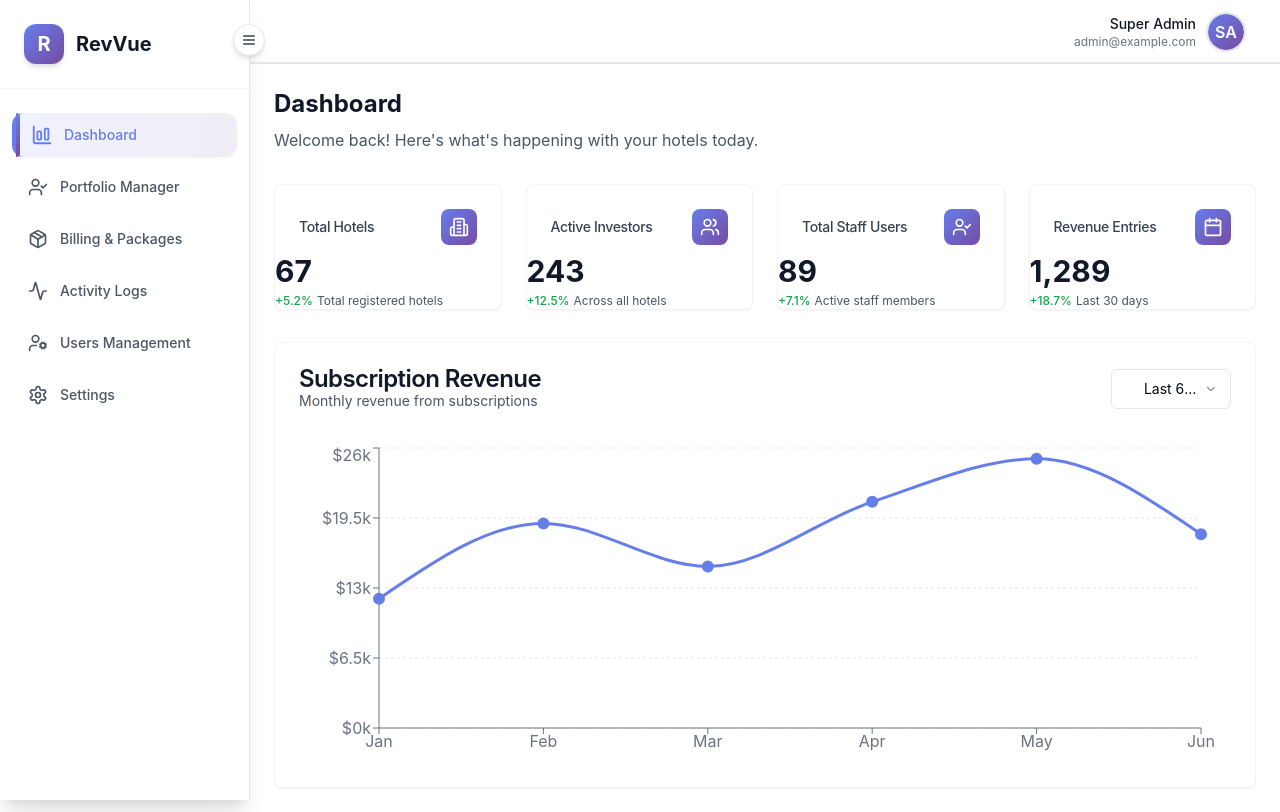
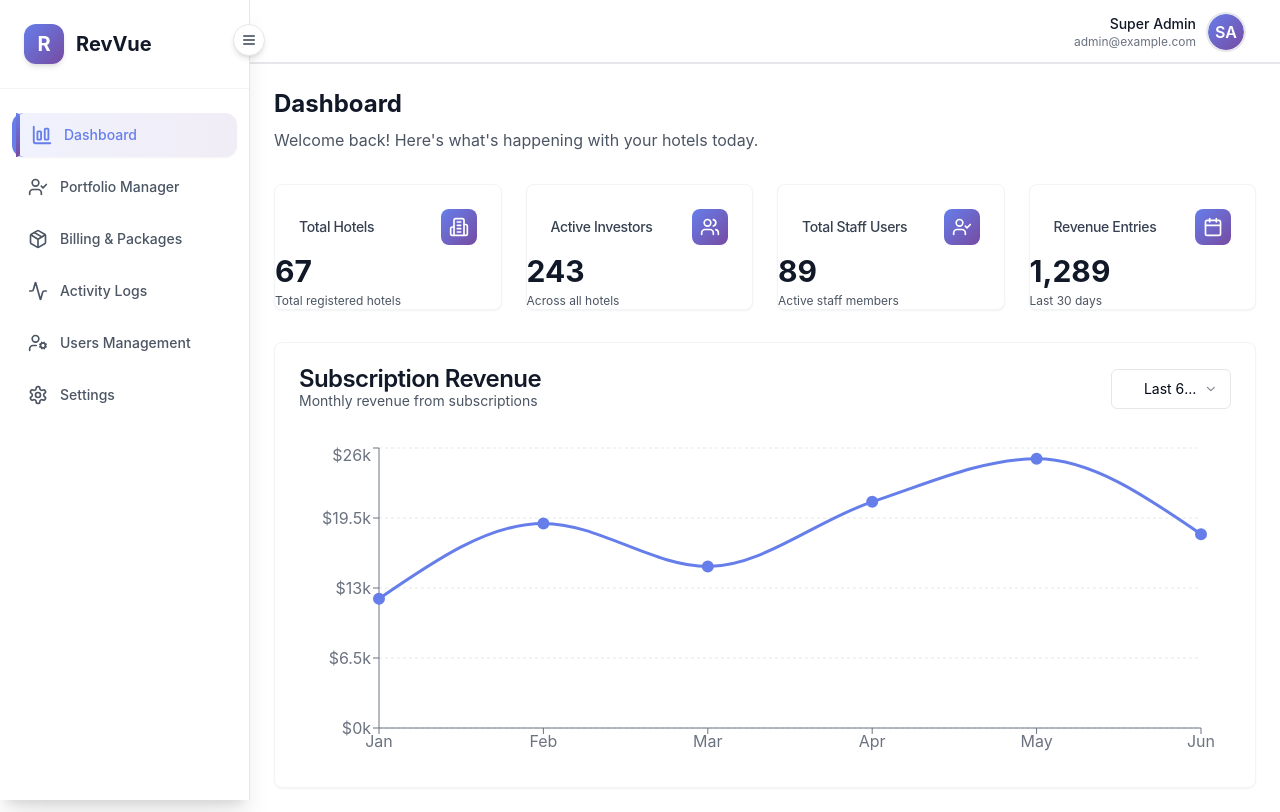
Before and after one commit to argosinfotech/revvue-insight-hub, a React (Vite) app: page /dashboard in a window 1280 px wide. Built offline with nearby package versions, Linux system fonts and the light colour scheme.

Commit message:
Remove trend descriptions from dashboard cards
Removes the trend descriptions (e.g., "+5.2%") from the dashboard cards in the Dashboard component.

```diff
--- a/src/pages/Dashboard.tsx
+++ b/src/pages/Dashboard.tsx
@@ -1,4 +1,3 @@
-
 import {
   Building2,
   Users,
@@ -24,12 +23,11 @@ const revenueData = [
   { month: "Jun", revenue: 18000 },
 ];
 
-const StatCard = ({ icon, title, value, description, trend }: {
+const StatCard = ({ icon, title, value, description }: {
   icon: React.ReactNode,
   title: string,
   value: string,
-  description: string,
-  trend?: { value: string, positive: boolean }
+  description: string
 }) => (
   <Card className="bg-white border border-gray-100 hover:shadow-md transition-all duration-200 shadow-sm">
     <CardHeader className="flex flex-row items-center justify-between space-y-0 pb-2">
@@ -40,14 +38,7 @@ const StatCard = ({ icon, title, value, description, trend }: {
     </CardHeader>
     <CardContent className="p-0">
       <div className="text-3xl font-bold text-gray-900 font-system">{value}</div>
-      <div className="flex items-center space-x-1 mt-1">
-        {trend && (
-          <span className={`text-xs font-medium ${trend.positive ? 'text-green-600' : 'text-red-500'}`}>
-            {trend.value}
-          </span>
-        )}
-        <p className="text-xs text-gray-600">{description}</p>
-      </div>
+      <p className="text-xs text-gray-600 mt-1">{description}</p>
     </CardContent>
   </Card>
 );
@@ -69,28 +60,24 @@ const Dashboard = () => {
             title="Total Hotels"
             value="67"
             description="Total registered hotels"
-            trend={{ value: "+5.2%", positive: true }}
           />
           <StatCard
             icon={<Users className="h-5 w-5" />}
             title="Active Investors"
             value="243"
             description="Across all hotels"
-            trend={{ value: "+12.5%", positive: true }}
           />
           <StatCard
             icon={<UserCheck className="h-5 w-5" />}
             title="Total Staff Users"
             value="89"
             description="Active staff members"
-            trend={{ value: "+7.1%", positive: true }}
           />
           <StatCard
             icon={<Calendar className="h-5 w-5" />}
             title="Revenue Entries"
             value="1,289"
             description="Last 30 days"
-            trend={{ value: "+18.7%", positive: true }}
           />
         </div>
 
```
